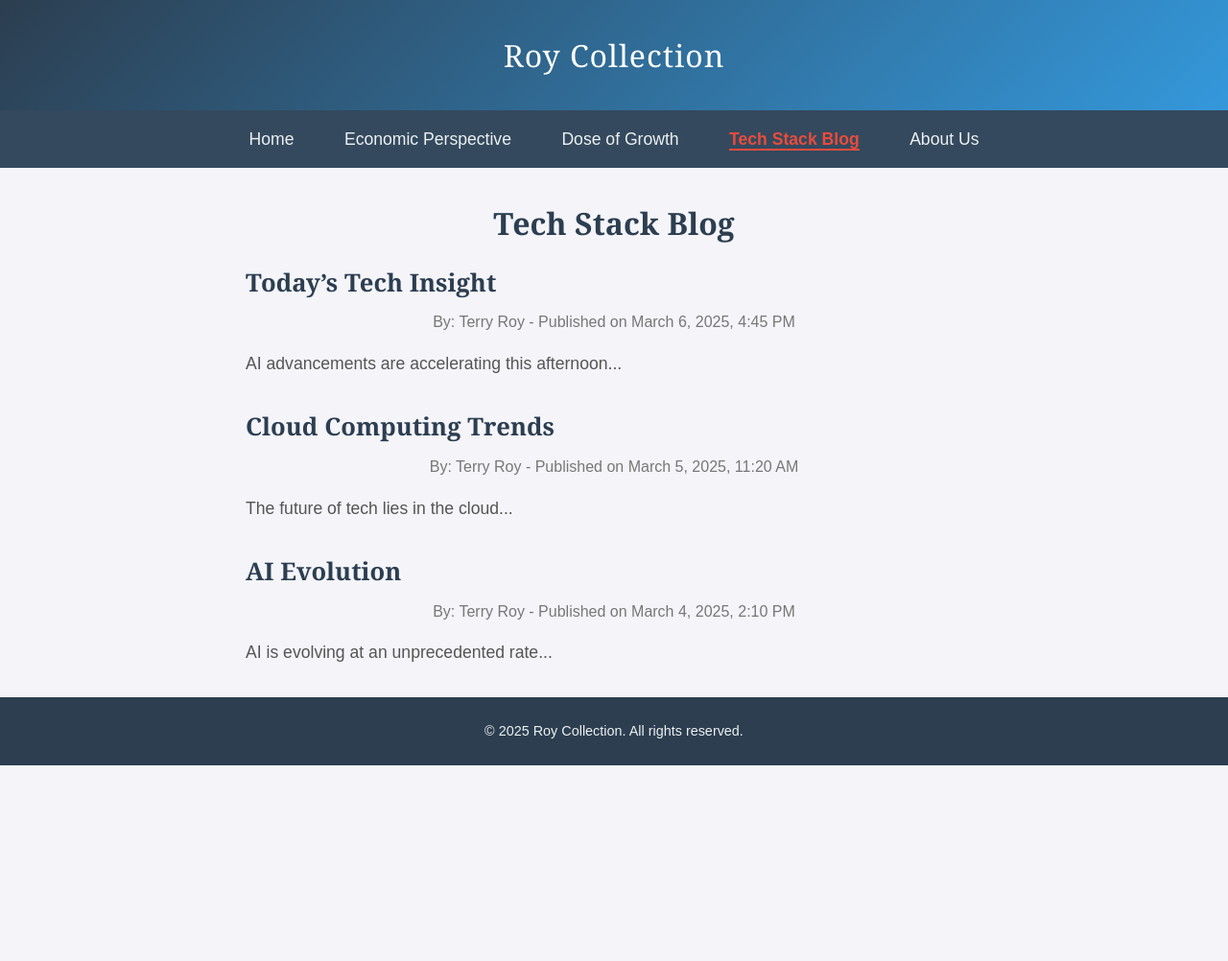
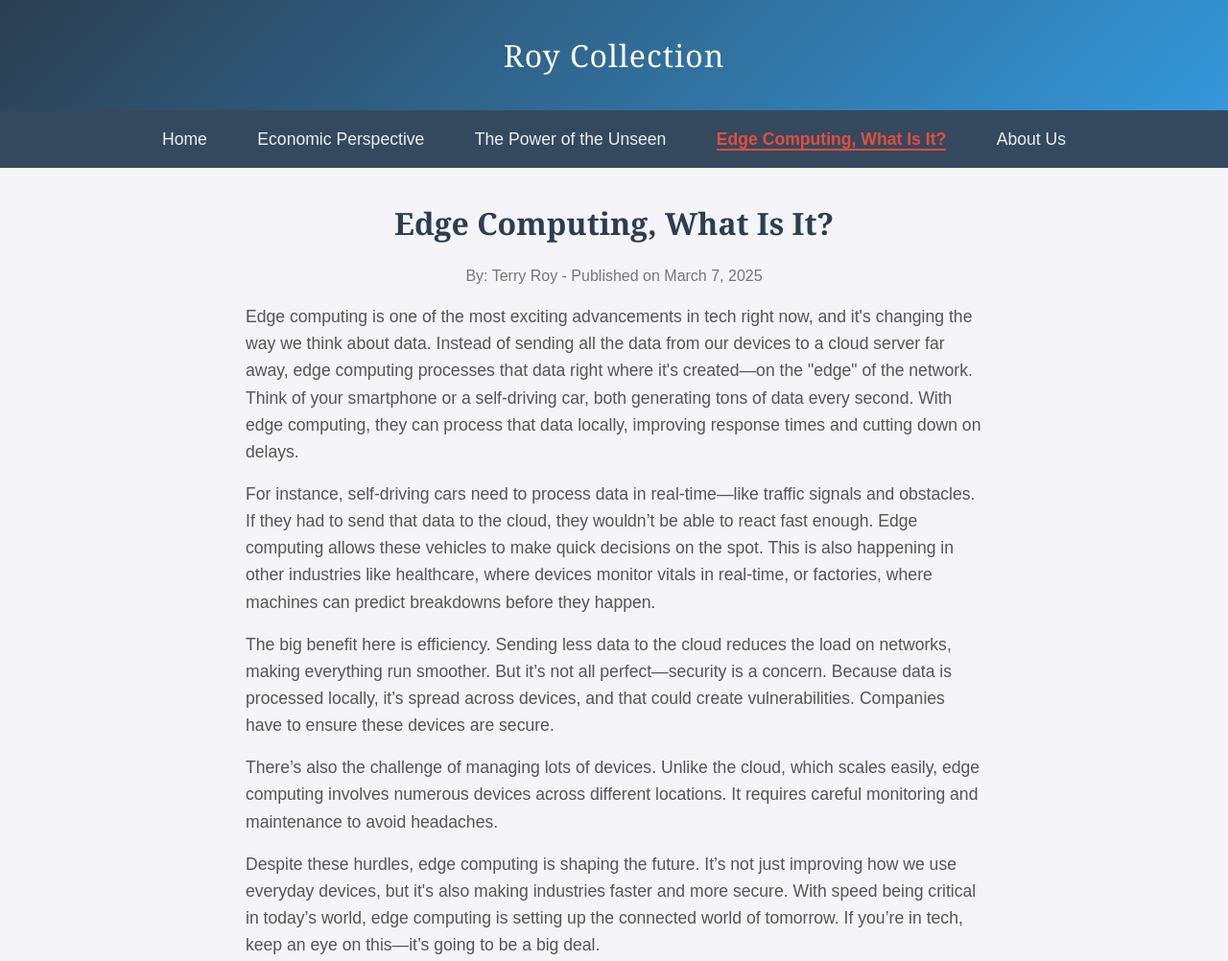
Before and after one commit to t-provelo/solace-wealth-journal, a plain HTML site: page tech.html in a window 1280 px wide. Shown: the top 1002 px of the page at 96% size. Before the commit the page ends 800 px from the top, so only its background shows below. Drawn offline with Linux system fonts and the light colour scheme.

Commit message:
Update New Code

```diff
--- a/tech.html
+++ b/tech.html
@@ -3,7 +3,7 @@
 <head>
     <meta charset="UTF-8">
     <meta name="viewport" content="width=device-width, initial-scale=1.0">
-    <title>Tech Stack Blog - Roy Collection</title>
+    <title>Edge Computing, What Is It? - Roy Collection</title>
     <style>
         * { margin: 0; padding: 0; box-sizing: border-box; }
         body { font-family: 'Arial', sans-serif; background-color: #f4f4f9; color: #333; line-height: 1.6; }
@@ -26,27 +26,19 @@
     <nav>
         <a href="index.html">Home</a>
         <a href="economic.html">Economic Perspective</a>
-        <a href="dose.html">Dose of Growth</a>
-        <a href="tech.html" class="active">Tech Stack Blog</a>
+        <a href="dose.html">The Power of the Unseen</a>
+        <a href="tech.html" class="active">Edge Computing, What Is It?</a>
         <a href="about.html">About Us</a>
     </nav>
     <section class="content">
-        <h2>Tech Stack Blog</h2>
-        <!-- Add new article at the top daily with date and time -->
+        <h2>Edge Computing, What Is It?</h2>
         <div class="article">
-            <h3>Today’s Tech Insight</h3>
-            <div class="byline">By: Terry Roy - Published on March 6, 2025, 4:45 PM</div>
-            <p>AI advancements are accelerating this afternoon...</p>
-        </div>
-        <div class="article">
-            <h3>Cloud Computing Trends</h3>
-            <div class="byline">By: Terry Roy - Published on March 5, 2025, 11:20 AM</div>
-            <p>The future of tech lies in the cloud...</p>
-        </div>
-        <div class="article">
-            <h3>AI Evolution</h3>
-            <div class="byline">By: Terry Roy - Published on March 4, 2025, 2:10 PM</div>
-            <p>AI is evolving at an unprecedented rate...</p>
+            <div class="byline">By: Terry Roy - Published on March 7, 2025</div>
+            <p>Edge computing is one of the most exciting advancements in tech right now, and it's changing the way we think about data. Instead of sending all the data from our devices to a cloud server far away, edge computing processes that data right where it's created—on the "edge" of the network. Think of your smartphone or a self-driving car, both generating tons of data every second. With edge computing, they can process that data locally, improving response times and cutting down on delays.</p>
+            <p>For instance, self-driving cars need to process data in real-time—like traffic signals and obstacles. If they had to send that data to the cloud, they wouldn’t be able to react fast enough. Edge computing allows these vehicles to make quick decisions on the spot. This is also happening in other industries like healthcare, where devices monitor vitals in real-time, or factories, where machines can predict breakdowns before they happen.</p>
+            <p>The big benefit here is efficiency. Sending less data to the cloud reduces the load on networks, making everything run smoother. But it’s not all perfect—security is a concern. Because data is processed locally, it’s spread across devices, and that could create vulnerabilities. Companies have to ensure these devices are secure.</p>
+            <p>There’s also the challenge of managing lots of devices. Unlike the cloud, which scales easily, edge computing involves numerous devices across different locations. It requires careful monitoring and maintenance to avoid headaches.</p>
+            <p>Despite these hurdles, edge computing is shaping the future. It’s not just improving how we use everyday devices, but it's also making industries faster and more secure. With speed being critical in today’s world, edge computing is setting up the connected world of tomorrow. If you’re in tech, keep an eye on this—it’s going to be a big deal.</p>
         </div>
     </section>
     <footer>© 2025 Roy Collection. All rights reserved.</footer>
```
Also changed, not shown: about.html (+1 -1 lines), dose.html (+10 -17 lines), economic.html (+7 -15 lines), index.html (+1 -1 lines).
